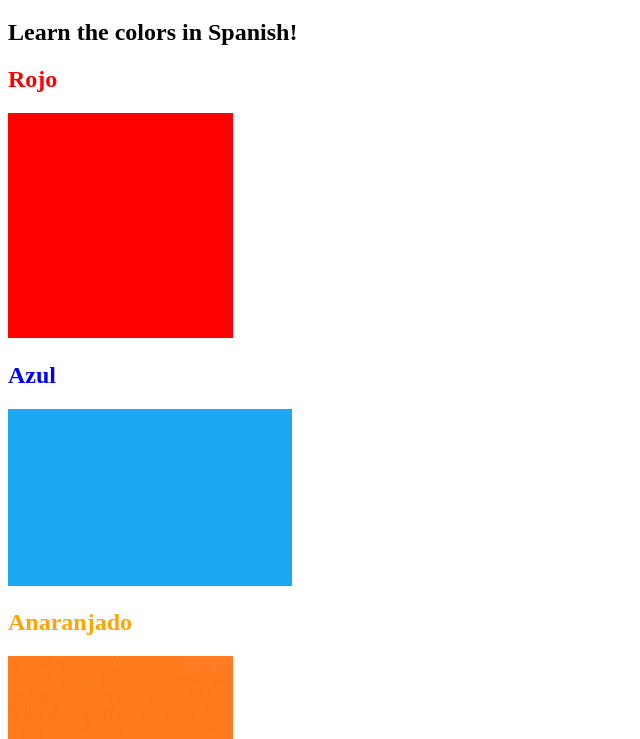
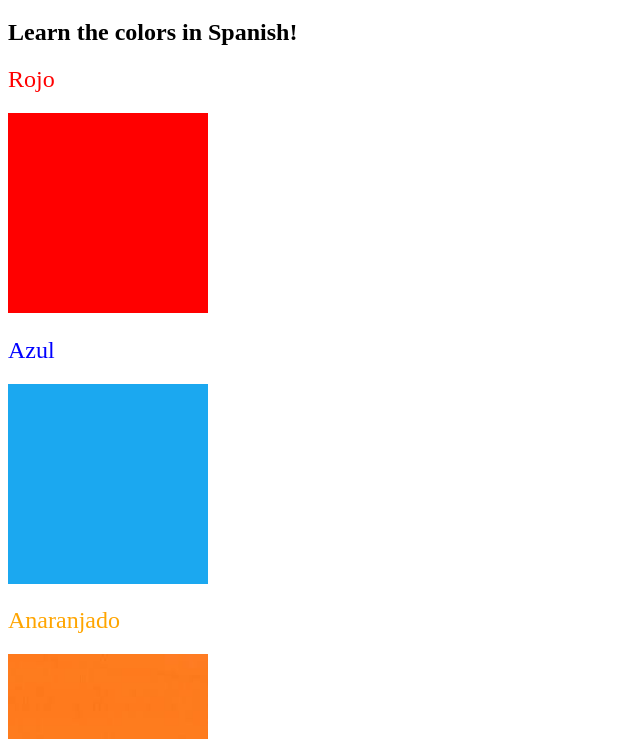
Before and after one commit to jeffreyl45/2023-Web-Development-Bootcamp, a plain HTML site: page Section 5/5.4 Color Vocab Project/index.html in a window 1280 px wide. Shown: the part 61-800 px from the top of the page, without its empty margins (0-640 px from the left). Drawn offline with Linux system fonts and the light colour scheme.

Commit message:
Update style.css

```diff
--- a/Section 5/5.4 Color Vocab Project/style.css
+++ b/Section 5/5.4 Color Vocab Project/style.css
@@ -18,3 +18,12 @@
 #yellow{
     color: yellow;
 }
+
+.color-title{
+    font-weight: normal;
+}
+
+img{
+    height: 200px;
+    width: 200px;
+}
```
